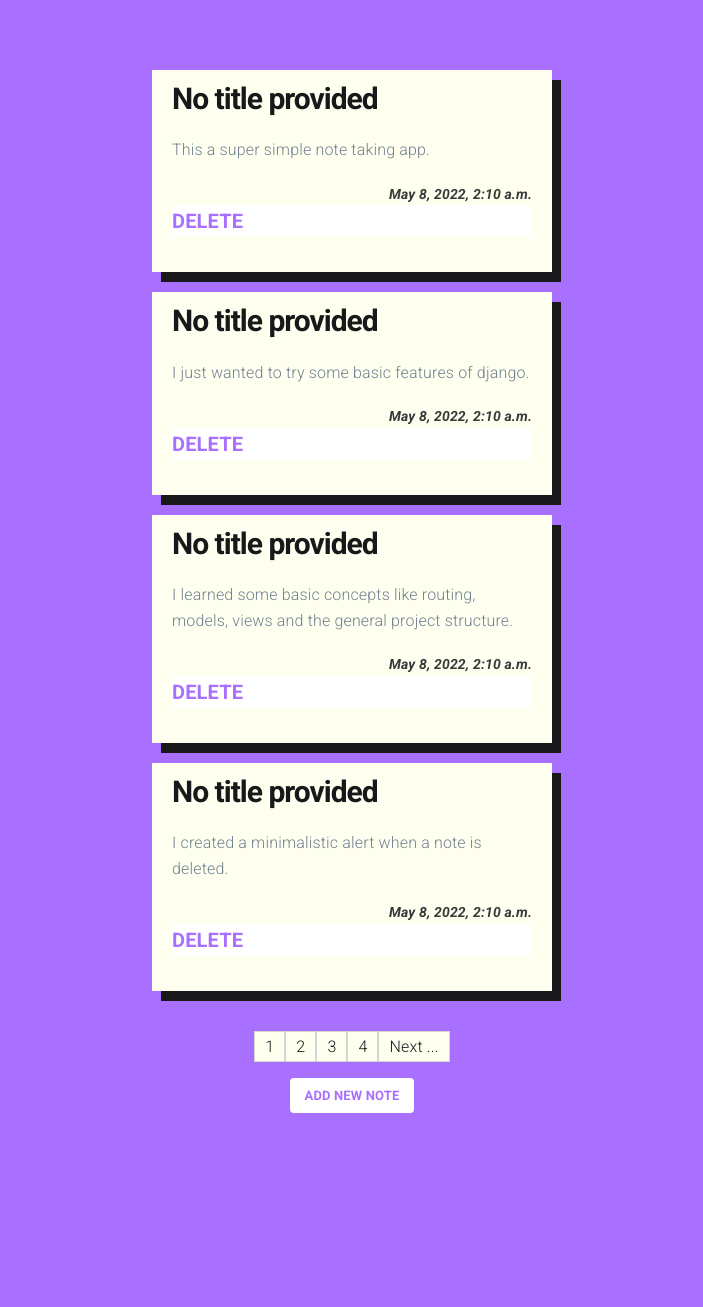
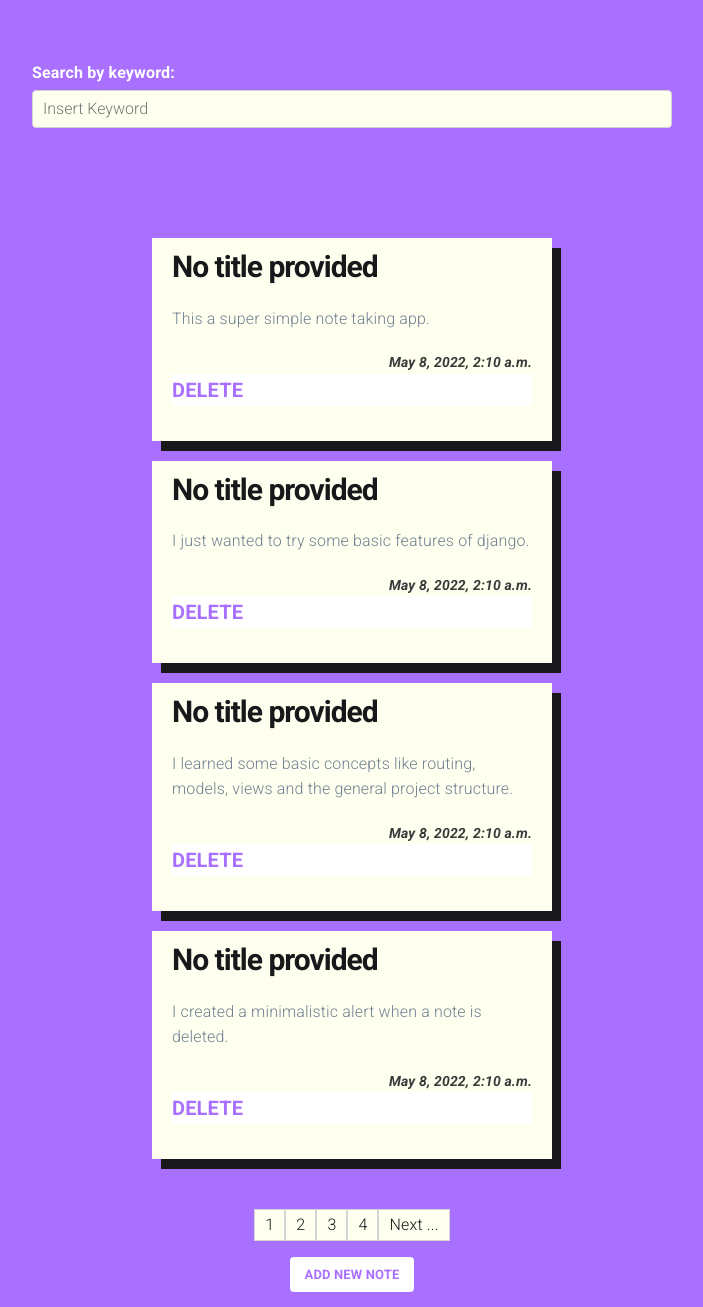
Before and after one commit to andreaevolo/django-note-taking-app, a Django app: page / in a window 1280 px wide. Shown: the part 56-1363 px from the top of the page, without its empty margins (288-991 px from the left). Before the commit the page ends 1169 px from the top, so only its background shows below. Run offline with Django 4.2, Linux system fonts and the light colour scheme; data comes from the database, SQL or seed files in the repository; both versions use the stored data as it was after the commit.

Commit message:
Added notes filter  by keywords functionality

```diff
--- a/notes/forms.py
+++ b/notes/forms.py
@@ -12,3 +12,13 @@ class NoteForm(forms.Form):
             2, "Please enter a note at least 2 characters long.")],
         widget=forms.Textarea,
         label='Text Note', max_length=300)
+
+
+class SearchNoteForm(forms.Form):
+    keyword = forms.CharField(validators=[validators.MinValueValidator(1)],
+                              widget=forms.TextInput(
+                                  attrs={'id': 'searchKeyword',
+                                         'placeholder': 'Insert Keyword'},
+    ),
+        label="Search by keyword",
+    )
--- a/notes/static/notes/js/app.js
+++ b/notes/static/notes/js/app.js
@@ -5,17 +5,6 @@ const removeNoteFromDOM = (id) => {
     const noteBtn = document.querySelector(`span[data-noteid='${id}']`);
     noteBtn.parentElement.classList.add("fadeOutBottom");
     removeOnAnimationsCompleted(noteBtn.parentElement);
-}
-
-const getCSRFToken = () => {
-    const tokenList = document.cookie.split(';');
-    let csrft = '';
-    tokenList.forEach(token => {
-        if (token.startsWith("csrftoken")) {
-            csrft = token.split("=")[1];
-        }
-    })
-    return csrft;
 }
 
 
--- /dev/null
+++ b/notes/static/notes/js/searchKeyword.js
@@ -0,0 +1,85 @@
+const searchBar = document.getElementById('searchKeyword');
+const notesContainer = document.getElementById('notes__container');
+
+// 1 get words
+// 2 post search keyword
+// filter the result
+let order = 0;
+
+function delay(fn, ms) {
+    console.log(`call N ${order}`);
+    order++;
+    let timer = 0
+    return function (...args) {
+        clearTimeout(timer)
+        timer = setTimeout(fn.bind(this, ...args), ms || 0)
+    }
+}
+
+const clearNotesView = (DOMElement) => {
+    DOMElement.replaceChildren();
+}
+
+const updateNotesView = (notes, DOMElement) => {
+    let noteTemplate = null;
+    notes.forEach(note => {
+        console.log(note);
+        const { title, text, pub_date } = note.fields;
+        noteTemplate = `<div class="note">
+            <h2>${title}</h2>
+                <p class="note__content">
+                    ${text}
+                    <span class="date">${pub_date}</span>
+                    <span class="delete" data-noteid=${note.pk}>Delete</span>
+                </p>
+        </div>`;
+        DOMElement.insertAdjacentHTML("beforeend", noteTemplate)
+    })
+}
+
+const getWords = (element) => {
+    const text = element.value;
+    const words = text.split(' ');
+
+    filterResultByKeywords(words);
+}
+
+const fetchNotes = (data) => {
+    fetch('/notes/search', {
+        method: "POST",
+        body: JSON.stringify(data),
+        headers: {
+            "Content-Type": "application/json",
+            "X-CSRFToken": getCSRFToken()
+        }
+    })
+        .then(res => {
+            if (!res.ok) {
+                throw new Error("HTTP error, status = " + response.status);
+            }
+            return res.json();
+        })
+        .then(res => {
+            clearNotesView(notesContainer);
+            updateNotesView(res, notesContainer);
+        })
+        .catch(err => {
+            console.error(err)
+        })
+}
+
+const filterResultByKeywords = (words) => {
+    const data = { keywords: [] };
+
+    words.forEach(w => {
+        data.keywords.push(w);
+    })
+    fetchNotes(data)
+
+}
+
+searchBar.addEventListener("keyup", delay((e) => {
+    if (e.target.value) {
+        getWords(e.target)
+    }
+}, 200))
--- /dev/null
+++ b/notes/static/notes/js/utils/getCSRFToken.js
@@ -0,0 +1,10 @@
+const getCSRFToken = () => {
+    const tokenList = document.cookie.split(';');
+    let csrft = '';
+    tokenList.forEach(token => {
+        if (token.startsWith("csrftoken")) {
+            csrft = token.split("=")[1];
+        }
+    })
+    return csrft;
+}
--- a/notes/static/notes/main.css
+++ b/notes/static/notes/main.css
@@ -1,12 +1,13 @@
 :root {
-    --primary-color: #a970ff;
+    --primary--color: #a970ff;
     --secondary--color: #18181b;
+    --custom--shadow: 9px 10px 0px 0px var(--secondary--color);
     /*#18181b*/
 }
 
 html,
 body {
-    background-color: var(--primary-color);
+    background-color: var(--primary--color);
     color: white;
     height: auto;
     margin: 0;
@@ -121,7 +122,7 @@ nav ul {
 }
 
 .note .delete {
-    color: var(--primary-color);
+    color: var(--primary--color);
     font-weight: bold;
     cursor: pointer;
     background-color: rgb(255, 255, 255);
@@ -131,6 +132,11 @@ nav ul {
 
 .note .delete:hover {
     text-decoration: underline;
+}
+
+#searchKeyword {
+    background-color: ivory;
+    width: 50vw;
 }
 
 .alert {
@@ -148,7 +154,7 @@ nav ul {
 
 .button--custom {
     background-color: white;
-    color: var(--primary-color);
+    color: var(--primary--color);
     border-radius: 4px;
     padding: 1rem 1.5rem;
     font-weight: bold;
@@ -160,7 +166,7 @@ nav ul {
 
 .button--custom:hover {
     width: 12rem;
-    background: var(--primary-color);
+    background: var(--primary--color);
     border: 1px solid white;
     color: white;
 }
--- a/notes/templates/notes/index.html
+++ b/notes/templates/notes/index.html
@@ -14,8 +14,13 @@
 <body>
 
     {% include 'notes/includes/navbar.html' %}
-    <h1>{{ notes_count }}</h1>
-    <main class="container">
+    <div class="container">
+        <form>
+            {% csrf_token %}
+            {{ searchInput }}
+        </form>
+
+        <main class="container" id="notes__container">
             {% if notes %}
                 {% for note  in notes %}
                 <div class="note">
@@ -41,7 +46,10 @@
         <div style="text-align: center">
             <a class="button--custom" href={% url 'create' %}>Add new note</a>
         </div>
+    </div>
 
+<script src="{% static 'notes/js/utils/getCSRFToken.js' %}"></script>
+<script src="{% static 'notes/js/searchKeyword.js' %}"></script>
 <script src="{% static 'notes/js/pagination.js' %}"></script>
 <script src="{% static 'notes/js/removeOnAnimationsCompleted.js' %}"></script>
 <script src="{% static 'notes/js/alert.js' %}"></script>
--- a/notes/urls.py
+++ b/notes/urls.py
@@ -4,6 +4,7 @@ from . import views
 
 urlpatterns = [
     path('', views.index, name='index'),
+    path('notes/search', views.filtred_notes, name='filteredNotes'),
     path('note/<int:note_id>', views.delete_note, name='delete'),
     path('create', views.create_note, name='create')
 ]
--- a/notes/views.py
+++ b/notes/views.py
@@ -1,7 +1,10 @@
+import json
 from django.shortcuts import redirect, render, get_list_or_404, get_object_or_404
-from django.http import HttpResponse, HttpResponseRedirect
+from django.http import HttpResponse, HttpResponseRedirect, HttpResponseServerError, JsonResponse
+from django.db.models import Q
+from django.core import serializers
 from .models import Note
-from .forms import NoteForm
+from .forms import NoteForm, SearchNoteForm
 
 # Create your views here.
 
@@ -14,8 +17,28 @@ def index(request):
     pagination_btns = []
     for btn in range(int(count / pagination_offset)):
         pagination_btns.append(btn+1)
-    context = {'notes': notes, 'pagination_buttons': pagination_btns}
+    context = {'notes': notes, 'pagination_buttons': pagination_btns,
+               'searchInput': SearchNoteForm}
     return render(request, 'notes/index.html', context)
+
+
+def filtred_notes(request):
+    if request.method == 'POST':
+
+        json_res = json.loads(request.body.decode('utf-8'))
+        try:
+            data = json_res['keywords']
+
+            query = Q()
+            for keyword in data:
+                query |= Q(text__contains=keyword)
+            notes = Note.objects.filter(query)
+
+            qs_json = serializers.serialize('json', notes)
+
+            return HttpResponse(qs_json, content_type='application/json', status=200)
+        except Exception:
+            HttpResponseServerError("Invalid Json.")
 
 
 def create_note(request):
```
Also changed, not shown: db.sqlite3. Lines whose indentation alone changed are shown as unchanged.
